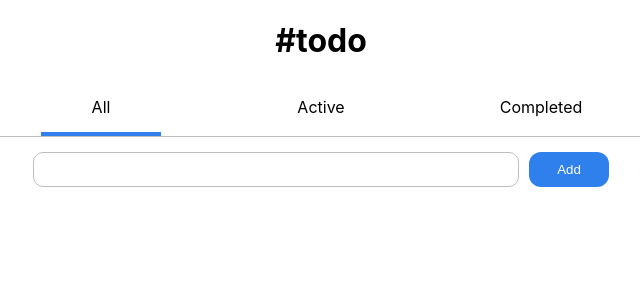
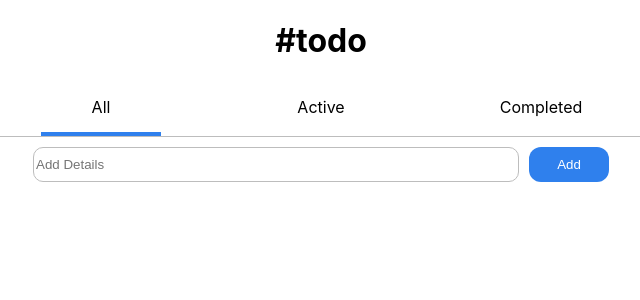
Before and after one commit to Mr-hollowman/dev-todo, a React (Create React App) app: page / in a window 1280 px wide. Shown: the top 300 px of the page, without its empty margins (319-959 px from the left). Built offline with nearby package versions, Linux system fonts and the light colour scheme.

Commit message:
separated by components

```diff
--- a/src/App.css
+++ b/src/App.css
@@ -31,7 +31,7 @@ input[type="text"]{
 .searchBar{
   display: flex;
   justify-content: space-between;
-  padding: 15px;
+  margin-top: 10px;
   gap: 10px;
 }
 
@@ -44,6 +44,7 @@ input[type="text"]{
   width: 5rem;
 }
 .todo_items{
+  margin-top: 10px;
   margin-left: -450px;
 }
 .todo_list{
--- a/src/App.js
+++ b/src/App.js
@@ -1,6 +1,7 @@
 import React, { useEffect, useState } from "react";
 import "./App.css";
 import Navbar from "./components/Navbar";
+import TodoList from "./components/TodoList";
 
 export default function App() {
   const [activebar, setActiveBar] = useState("All");
@@ -47,26 +48,13 @@ export default function App() {
     <main>
       <h1>#todo</h1>
       <Navbar activebar={activebar} changeMenu={changeMenu} />
-      <div className="searchBar">
-        <input type="text" onBlur={(e) => setTodo(e.target.value)} />
+      {activebar === "Completed" ? <></> : <div className="searchBar">
+        <input type="text" onBlur={(e) => setTodo(e.target.value)} placeholder="Add Details" />
         <button className="searchButton" onClick={submitTodo}>
           Add
         </button>
-      </div>
-      <div className="todo_items">
-        {localItems.map((item) => {
-          return (
-            <div key={item.id} className="todo_list">
-              <input
-                type="checkbox"
-                checked={item.active === false}
-                onChange={() => handleChange(item.id, item.active === false)}
-              />
-              {item.active ? <span>{item.to_do}</span> : <s>{item.to_do}</s>}
-            </div>
-          );
-        })}
-      </div>
+      </div>}
+        <TodoList localItems={localItems} handleChange={handleChange} type={activebar} />
     </main>
   );
 }
--- /dev/null
+++ b/src/components/TodoList.js
@@ -0,0 +1,20 @@
+import React from 'react'
+
+export default function TodoList({localItems, handleChange, type}) {
+  return (
+    <div className="todo_items">
+    {localItems.filter((item)=>type==='All' ? item : type==='Active' ? item.active : !item.active).map((item) => {
+      return (
+        <div key={item.id} className="todo_list">
+          <input
+            type="checkbox"
+            checked={item.active === false}
+            onChange={() => handleChange(item.id, item.active === false)}
+          />
+          {item.active ? <span>{item.to_do}</span> : <s>{item.to_do}</s>}
+        </div>
+      );
+    })}
+  </div>
+  )
+}
```
